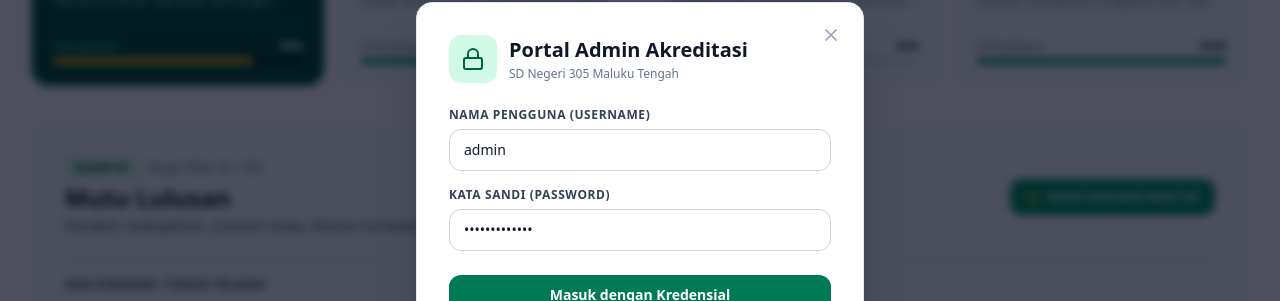
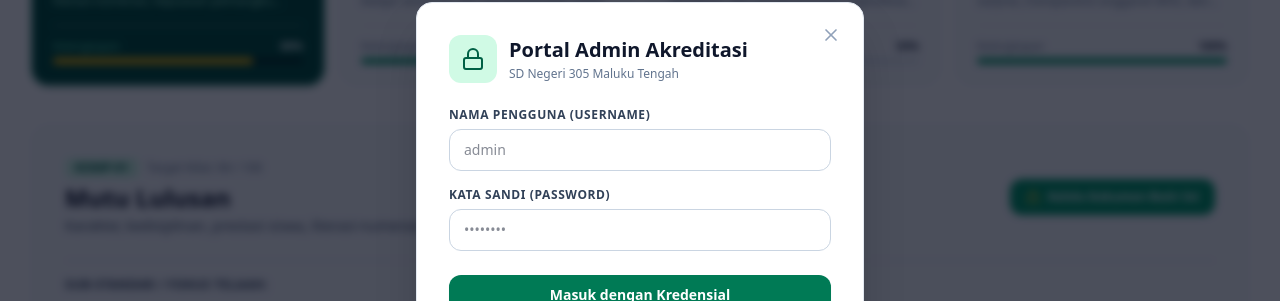
Before and after one commit to sdn305malteng/sdn305malukutengah, a React (Vite) app: page / in a window 1280 px wide. Both pictures are taken after a click on the button "Kelola Dokumen Butir Ini". Shown: the part 3438-3739 px from the top of the page. Built offline with nearby package versions, Linux system fonts and the light colour scheme.

Commit message:
Update AdminLoginModal.tsx

```diff
--- a/src/components/admin/AdminLoginModal.tsx
+++ b/src/components/admin/AdminLoginModal.tsx
@@ -18,8 +18,8 @@ export const AdminLoginModal: React.FC<AdminLoginModalProps> = ({
   onClose,
   onLoginSuccess
 }) => {
-  const [username, setUsername] = useState('admin');
-  const [password, setPassword] = useState('akreditasi305');
+  const [username, setUsername] = useState('');
+  const [password, setPassword] = useState('');
   const [error, setError] = useState('');
 
   if (!isOpen) return null;
```
